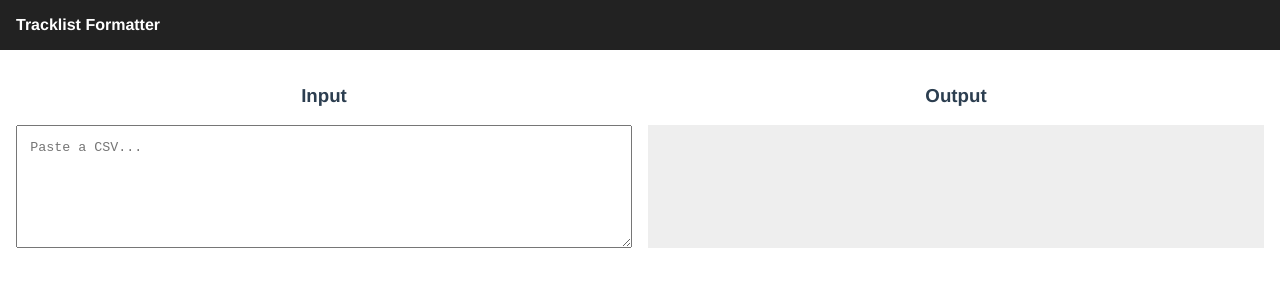
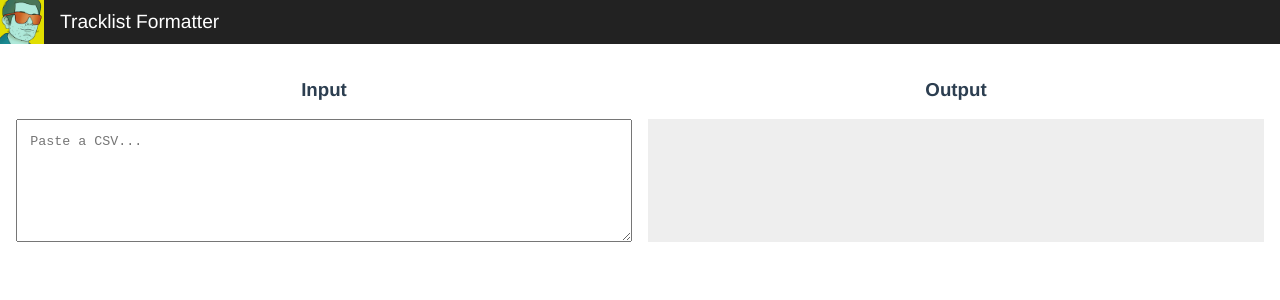
Before and after one commit to hpopp/tracklist-formatter, a Vue app: page / in a window 1280 px wide. Shown: the top 300 px of the page. Built offline with nearby package versions, Linux system fonts and the light colour scheme.

Commit message:
feat: added avatar to navbar (#1)
Also:
- Various refactoring and cleanup.

```diff
--- a/babel.config.js
+++ b/babel.config.js
@@ -1,5 +1,3 @@
 module.exports = {
-  presets: [
-    '@vue/cli-plugin-babel/preset'
-  ]
-}
+  presets: ["@vue/cli-plugin-babel/preset"],
+};
--- a/src/App.vue
+++ b/src/App.vue
@@ -1,16 +1,16 @@
 <template>
-  <nav class="navbar">
-    <strong>Tracklist Formatter</strong>
-  </nav>
+  <AppHeader />
   <MainView />
 </template>
 
 <script>
-import MainView from "./views/Main.vue";
+import AppHeader from "./components/AppHeader.vue";
+import MainView from "./views/MainView.vue";
 
 export default {
   name: "App",
   components: {
+    AppHeader,
     MainView,
   },
 };
@@ -29,11 +29,4 @@ body {
   font-family: Avenir, Helvetica, Arial, sans-serif;
   text-align: center;
 }
-
-.navbar {
-  background-color: #222;
-  color: white;
-  padding: 1em;
-  text-align: left;
-}
 </style>
--- /dev/null
+++ b/src/components/AppHeader.vue
@@ -0,0 +1,28 @@
+<template>
+  <nav class="navbar">
+    <img src="~@/assets/stormdrain.png" width="44" />
+    <span class="navbar-text">Tracklist Formatter</span>
+  </nav>
+</template>
+
+<script>
+export default {
+  name: "AppHeader",
+};
+</script>
+
+<style>
+.navbar-text {
+  font-size: 1.2em;
+  line-height: 44px;
+  text-align: center;
+}
+
+.navbar {
+  background-color: #222;
+  color: #fff;
+  display: flex;
+  flex-direction: row;
+  gap: 1em;
+}
+</style>
--- /dev/null
+++ b/src/util/formatter.js
@@ -0,0 +1,30 @@
+import Papa from "papaparse";
+
+function formatTracklist(input) {
+  let trimmed = stripLeadingVDJGarbage(input);
+
+  let result = Papa.parse(trimmed, { header: true });
+  if (result.errors.length > 0) {
+    return concatErrors(result.errors);
+  }
+
+  return result.data.map((x) => formatLine(x)).join("\n");
+}
+
+function stripLeadingVDJGarbage(input) {
+  // VDJ puts a weird prefix on exports.
+  return input.trim().replace(/^(sep=,\n)/, "");
+}
+
+function concatErrors(errors) {
+  return errors.map((x) => `Track ${x["row"]}: ${x["message"]}`).join("\n");
+}
+
+function formatLine(data) {
+  if (data["Artist"] == "") {
+    return data["Title"];
+  }
+  return `${data["Artist"]} - ${data["Title"]}`;
+}
+
+export { formatTracklist };
--- a/src/views/Main.vue
+++ /dev/null
@@ -1,91 +0,0 @@
-<template>
-  <div class="main">
-    <div class="flex-container">
-      <div class="flex-item">
-        <h3>Input</h3>
-        <textarea
-          v-model="inputContent"
-          placeholder="Paste a CSV..."
-          class="textbox"
-        />
-      </div>
-      <div class="flex-item">
-        <h3>Output</h3>
-        <p class="textbox output">{{ outputContent }}</p>
-      </div>
-    </div>
-  </div>
-</template>
-
-<script>
-import Papa from "papaparse";
-
-export default {
-  name: "MainView",
-  data() {
-    return {
-      inputContent: "",
-      outputContent: "",
-    };
-  },
-  watch: {
-    inputContent(newContent, _oldContent) {
-      // VDJ puts a weird prefix on exports.
-      let formatted = newContent.trim().replace(/^(sep=,\n)/, "");
-
-      let result = Papa.parse(formatted, { header: true });
-      if (result.errors.length > 0) {
-        let errors = result.errors
-          .map((x) => `Track ${x["row"]}: ${x["message"]}`)
-          .join("\n");
-        this.outputContent = errors;
-        return;
-      }
-
-      let data = result.data
-        .map((x) => {
-          if (x["Artist"] == "") {
-            return x["Title"];
-          }
-          return `${x["Artist"]} - ${x["Title"]}`;
-        })
-        .join("\n");
-
-      this.outputContent = data;
-    },
-  },
-};
-</script>
-
-<style scoped>
-.main {
-  box-sizing: border-box;
-  height: 100%;
-  min-height: 100%;
-  padding: 1em;
-  width: 100%;
-}
-
-.flex-container {
-  display: flex;
-  flex-direction: row;
-  gap: 1em;
-}
-
-.flex-item {
-  flex: 50%;
-}
-
-.textbox {
-  box-sizing: border-box;
-  height: 100%;
-  padding: 1em;
-  text-align: left;
-  white-space: pre-line;
-  width: 100%;
-}
-
-.output {
-  background-color: #eee;
-}
-</style>
--- /dev/null
+++ b/src/views/MainView.vue
@@ -0,0 +1,72 @@
+<template>
+  <div class="main">
+    <div class="flex-container">
+      <div class="flex-item">
+        <h3>Input</h3>
+        <textarea
+          v-model="inputTracklist"
+          placeholder="Paste a CSV..."
+          class="textbox"
+        />
+      </div>
+      <div class="flex-item">
+        <h3>Output</h3>
+        <p class="textbox output">{{ outputTracklist }}</p>
+      </div>
+    </div>
+  </div>
+</template>
+
+<script>
+import { formatTracklist } from "../util/formatter.js";
+
+export default {
+  name: "MainView",
+  data() {
+    return {
+      inputTracklist: "",
+    };
+  },
+  computed: {
+    outputTracklist() {
+      if (this.inputTracklist === "") {
+        return "";
+      }
+      return formatTracklist(this.inputTracklist);
+    },
+  },
+};
+</script>
+
+<style scoped>
+.main {
+  box-sizing: border-box;
+  height: 100%;
+  min-height: 100%;
+  padding: 1em;
+  width: 100%;
+}
+
+.flex-container {
+  display: flex;
+  flex-direction: row;
+  gap: 1em;
+}
+
+.flex-item {
+  flex: 50%;
+}
+
+.textbox {
+  box-sizing: border-box;
+  height: 100%;
+  padding: 1em;
+  text-align: left;
+  white-space: pre-line;
+  width: 100%;
+}
+
+.output {
+  background-color: #eee;
+}
+</style>
--- a/vue.config.js
+++ b/vue.config.js
@@ -1,4 +1,4 @@
-const { defineConfig } = require('@vue/cli-service')
+const { defineConfig } = require("@vue/cli-service");
 module.exports = defineConfig({
-  transpileDependencies: true
-})
+  transpileDependencies: true,
+});
```
Also changed, not shown: src/assets/stormdrain.png (added).
